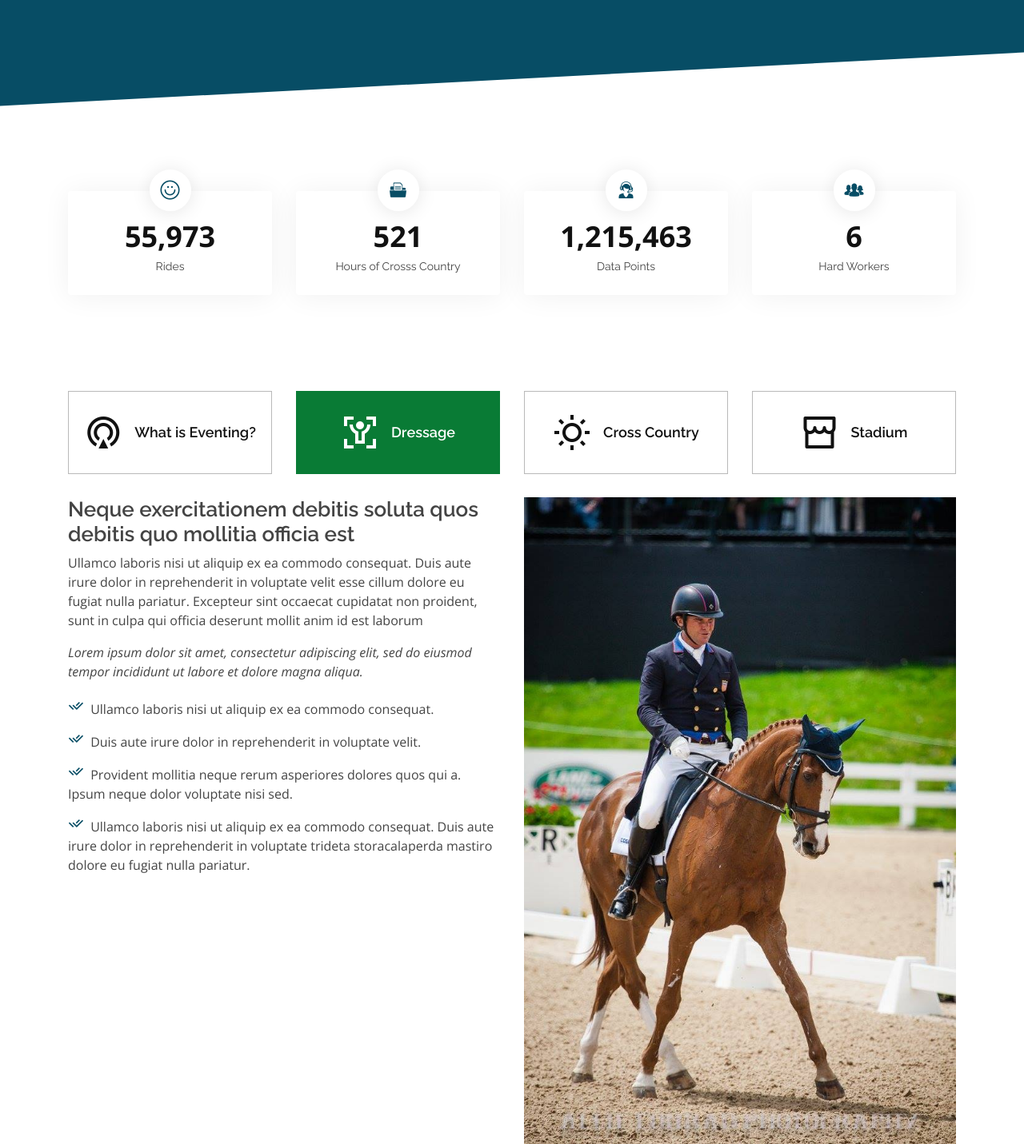
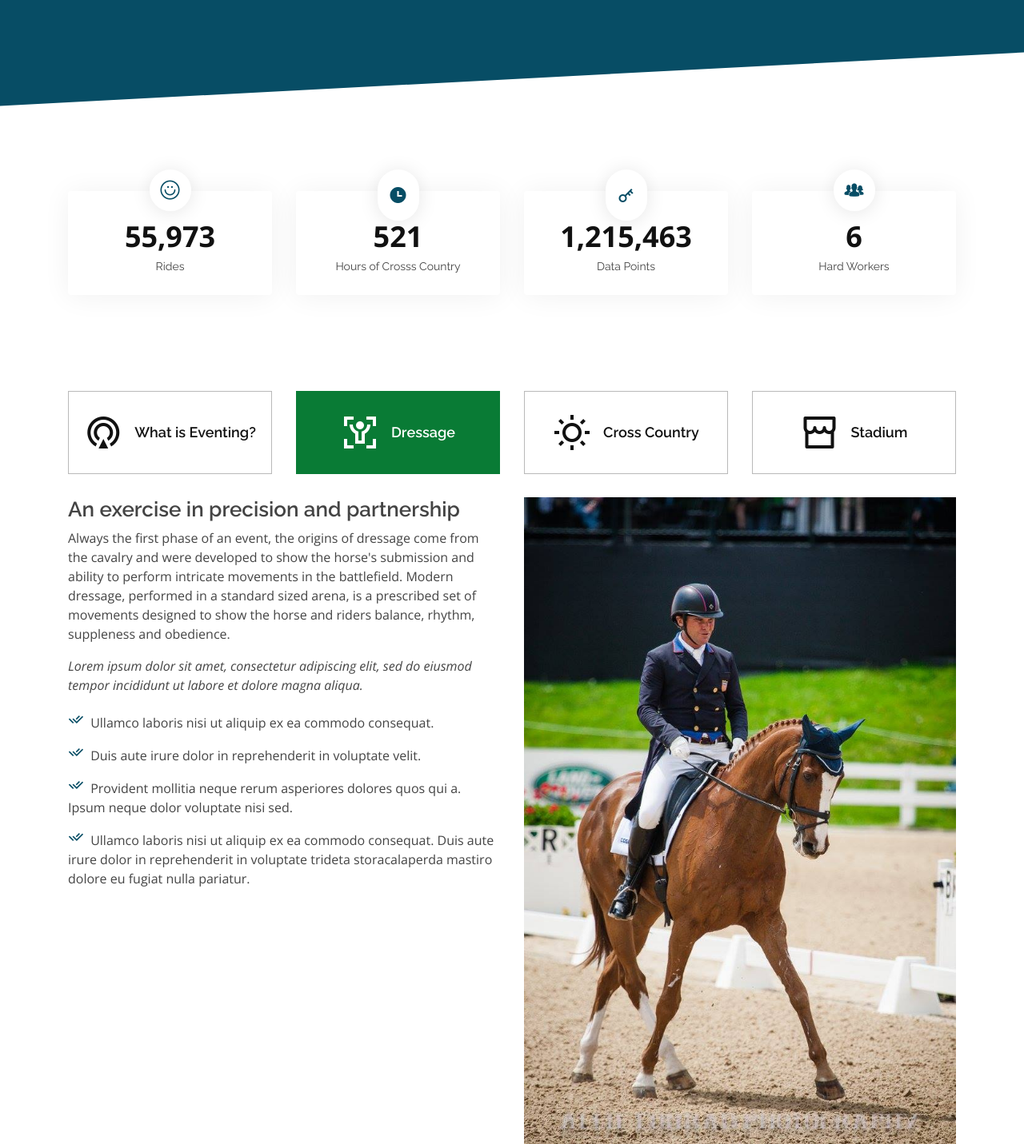
Before and after one commit to jocelyn4112/useventing, a Flask app: page / in a window 1280 px wide, after a click on "Dressage". Shown: the part 1279-2710 px from the top of the page at 80% size. Run offline with Flask 2, Linux system fonts and the light colour scheme; some libraries are stand-ins or nearby versions.

Commit message:
Copy for main page

```diff
--- a/templates/index.html
+++ b/templates/index.html
@@ -161,7 +161,7 @@
 
           <div class="col-lg-3 col-md-6 mt-5 mt-md-0">
             <div class="count-box">
-              <i class="icofont-document-folder"></i>
+              <i class="ri-time-fill"></i>
               <span data-toggle="counter-up">521</span>
               <p>Hours of Crosss Country</p>
             </div>
@@ -169,7 +169,7 @@
 
           <div class="col-lg-3 col-md-6 mt-5 mt-lg-0">
             <div class="count-box">
-              <i class="icofont-live-support"></i>
+              <i class="ri-key-2-line"></i>
               <span data-toggle="counter-up">1,215,463</span>
               <p>Data Points</p>
             </div>
@@ -223,20 +223,22 @@
           <div class="tab-pane active show" id="tab-1">
             <div class="row">
               <div class="col-lg-6 order-2 order-lg-1 mt-3 mt-lg-0" data-aos="fade-up" data-aos-delay="100">
-                <h3>Voluptatem dignissimos provident quasi corporis voluptates sit assumenda.</h3>
+                <h3>An Equestrian Triathelon</h3>
                 <p class="font-italic">
-                  Lorem ipsum dolor sit amet, consectetur adipiscing elit, sed do eiusmod tempor incididunt ut labore et dolore
-                  magna aliqua.
+                  Eventing tests a single horse and rider combination through three distinct phases: dressage, cross country and stadium jumping.
                 </p>
                 <ul>
-                  <li><i class="ri-check-double-line"></i> Ullamco laboris nisi ut aliquip ex ea commodo consequat.</li>
-                  <li><i class="ri-check-double-line"></i> Duis aute irure dolor in reprehenderit in voluptate velit.</li>
-                  <li><i class="ri-check-double-line"></i> Ullamco laboris nisi ut aliquip ex ea commodo consequat. Duis aute irure dolor in reprehenderit in voluptate trideta storacalaperda mastiro dolore eu fugiat nulla pariatur.</li>
+                  <li><i class="ri-check-double-line"></i> <b>Dressage: </b> The partnership between horse and rider through a
+                    series of prescribed movements on the flat </li>
+                  <li><i class="ri-check-double-line"></i> <b>Cross Country Jumping: </b> Challenges the pairs fitness and agility over solid
+                     obstacles over varied terrain at speed</li>
+                  <li><i class="ri-check-double-line"></i> <b>Stadium Jumping: </b>Precision jumping over more delicate jumps in an arena</li>
                 </ul>
                 <p>
-                  Ullamco laboris nisi ut aliquip ex ea commodo consequat. Duis aute irure dolor in reprehenderit in voluptate
-                  velit esse cillum dolore eu fugiat nulla pariatur. Excepteur sint occaecat cupidatat non proident, sunt in
-                  culpa qui officia deserunt mollit anim id est laborum
+                  These tests take place over one to three days, all over the US (and world) and represent all levels of riders; from beginners to
+                   Olympic champions. Competitions (governed in the US by the USEA) are scored by penalty points where the lowest score wins. An inherent level
+                    of risk as to be expected with a sport of this nature and with thousands of competitors riding each year, safety is of the utmost concern.
+
                 </p>
               </div>
               <div class="col-lg-6 order-1 order-lg-2 text-center" data-aos="fade-up" data-aos-delay="200">
@@ -247,11 +249,11 @@
           <div class="tab-pane" id="tab-2">
             <div class="row">
               <div class="col-lg-6 order-2 order-lg-1 mt-3 mt-lg-0">
-                <h3>Neque exercitationem debitis soluta quos debitis quo mollitia officia est</h3>
+                <h3>An exercise in precision and partnership </h3>
                 <p>
-                  Ullamco laboris nisi ut aliquip ex ea commodo consequat. Duis aute irure dolor in reprehenderit in voluptate
-                  velit esse cillum dolore eu fugiat nulla pariatur. Excepteur sint occaecat cupidatat non proident, sunt in
-                  culpa qui officia deserunt mollit anim id est laborum
+                  Always the first phase of an event, the origins of dressage come from the cavalry and were developed to show the horse's submission and
+                  ability to perform intricate movements in the battlefield. Modern dressage, performed in a standard sized arena, is a prescribed set of movements
+                  designed to show the horse and riders balance, rhythm, suppleness and obedience.
                 </p>
                 <p class="font-italic">
                   Lorem ipsum dolor sit amet, consectetur adipiscing elit, sed do eiusmod tempor incididunt ut labore et dolore
```
Also changed, not shown: other parts of templates/index.html (+36 -34 lines), static/img/team/JMC Headshot.jpg (added), static/img/team/Jocelyn.jpg (added).
